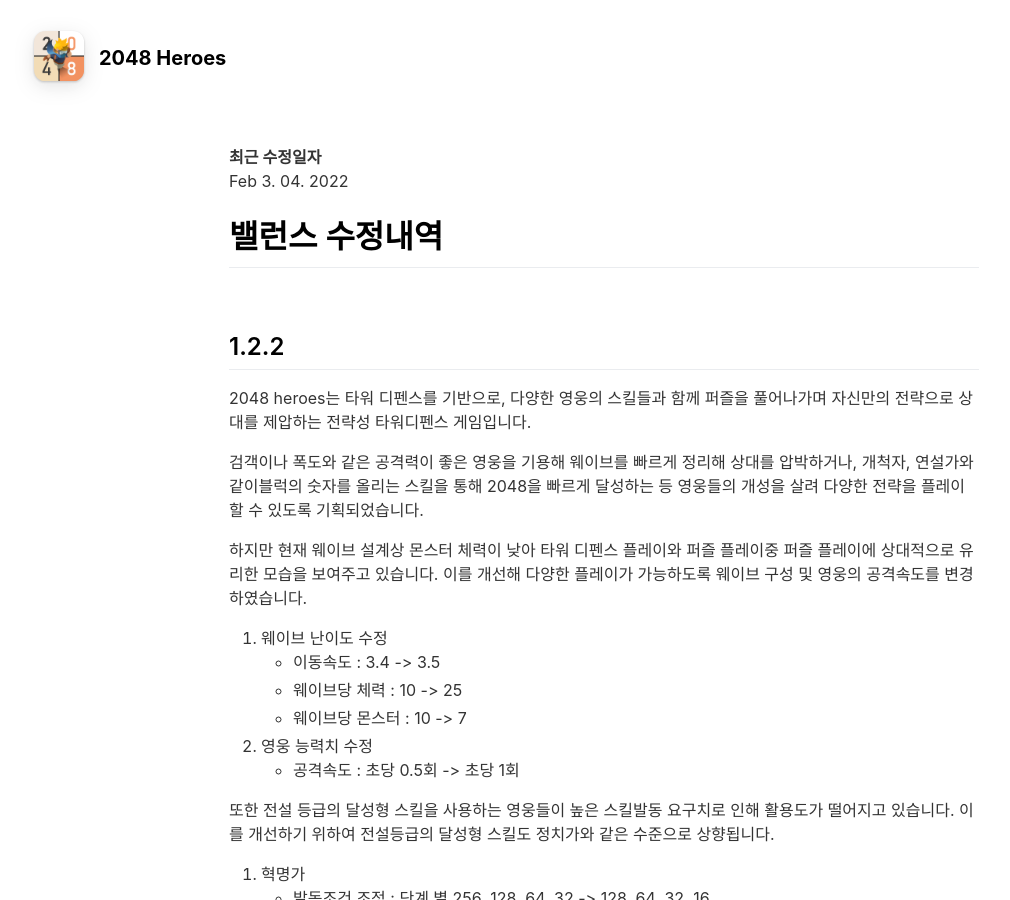
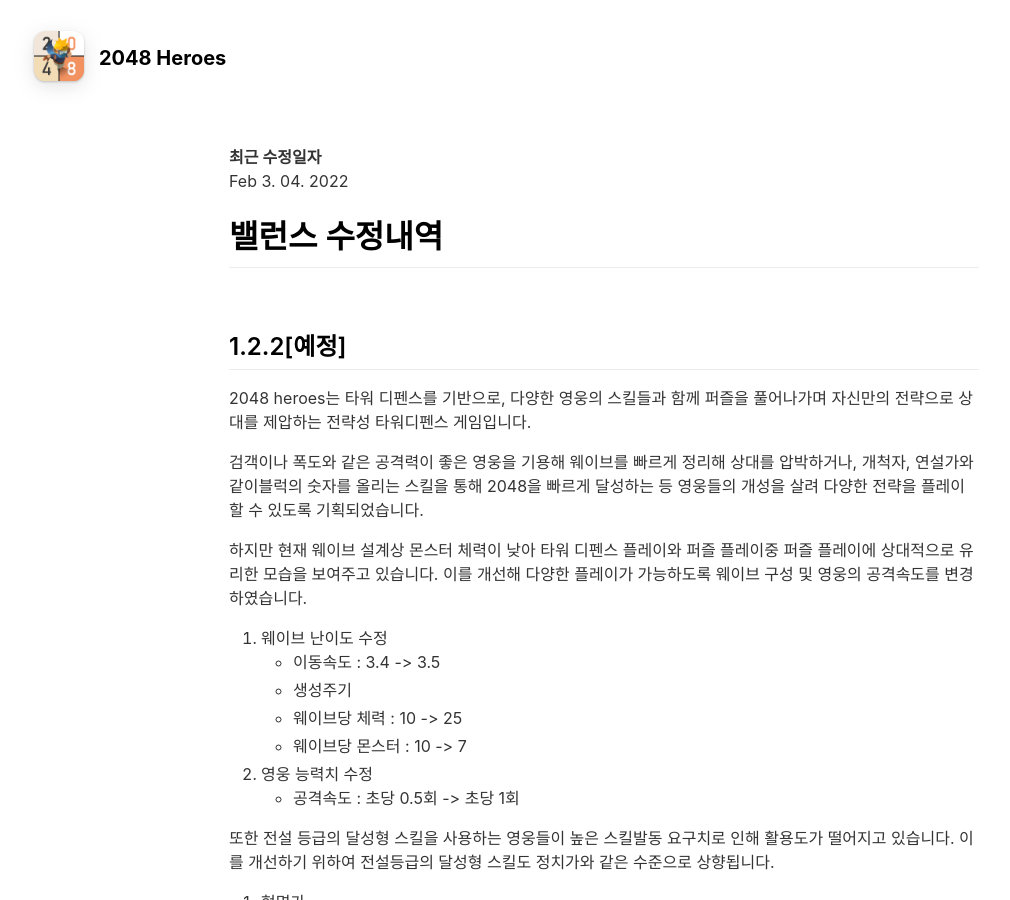
Before and after one commit to ArgoExped/Frozen-Arts, a Jekyll site: the page built from balance-kr.md, in a window 1280 px wide and 900 px high. Shown: the whole window, without its empty margins (36-1046 px from the left). Built offline with Jekyll 4.4.1, drawn with Linux system fonts in a browser that asks for light colours; nearby versions of some CDN libraries.

Commit message:
balance plan edited

```diff
--- a/balance-kr.md
+++ b/balance-kr.md
@@ -11,7 +11,7 @@ Feb 3. 04. 2022
 
 <br>
 
-## 1.2.2
+## 1.2.2[예정]
 
 2048 heroes는 타워 디펜스를 기반으로, 다양한 영웅의 스킬들과 함께 퍼즐을 풀어나가며 자신만의 전략으로 상대를 제압하는 전략성 타워디펜스 게임입니다.
 
@@ -25,6 +25,7 @@ Feb 3. 04. 2022
 
 1. 웨이브 난이도 수정
      - 이동속도 : 3.4 -> 3.5
+     - 생성주기
      - 웨이브당 체력 : 10 -> 25
      - 웨이브당 몬스터 : 10 -> 7
 2. 영웅 능력치 수정
```
Also changed, not shown: balance.md (+1 -1 lines).
